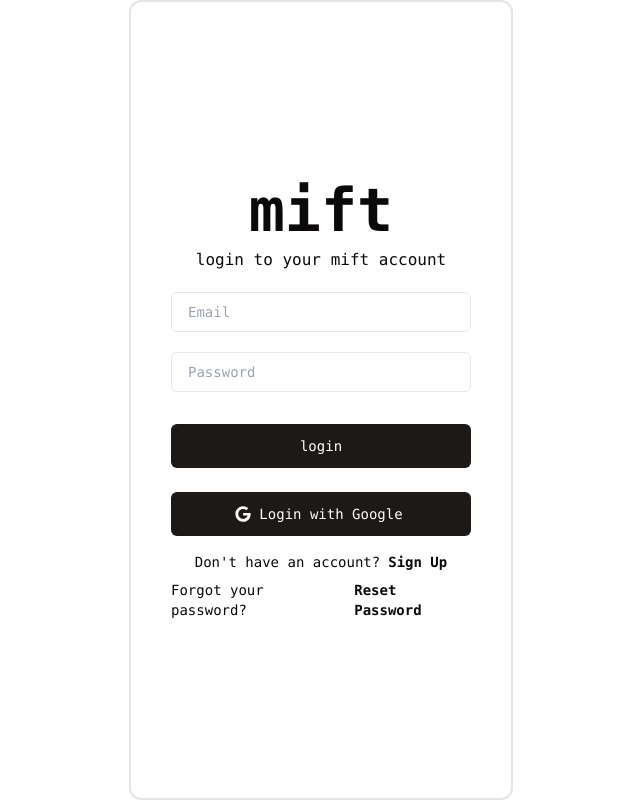
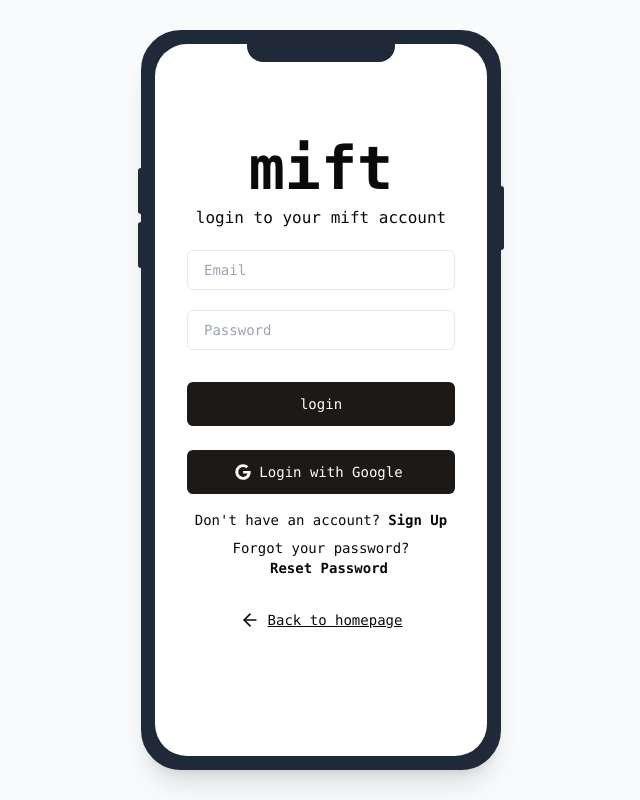
Before and after one commit to neerajkumarc/finance-tracker, a Next.js app: page /login in a window 1280 px wide. Shown: the whole page, without its empty margins (319-959 px from the left). Built offline with nearby package versions, Linux system fonts and the light colour scheme; no server answers.

Commit message:
add(ui): device mockup

```diff
--- a/src/app/(auth)/login/page.tsx
+++ b/src/app/(auth)/login/page.tsx
@@ -1,14 +1,13 @@
 import LoginForm from "./LoginForm";
 import LoginGoogle from "@/components/LoginGoogle";
+import { ArrowLeft } from "lucide-react";
 import Link from "next/link";
 
 export default function LoginPage() {
   return (
     <div className="w-full flex justify-between items-center h-full">
       <section className="flex flex-col w-[400px] px-8">
-          <h1 className="text-6xl w-full text-center font-bold mb-2">
-            mift
-          </h1>
+        <h1 className="text-6xl w-full text-center font-bold mb-2">mift</h1>
         <p className="text-center">login to your mift account</p>
         <LoginForm />
         <LoginGoogle />
@@ -19,10 +18,18 @@
           </Link>
         </div>
         <div className="mt-2 flex items-center text-sm justify-center">
-            <h1>{`Forgot your password?`}</h1>
+          <h1 className="text-center">
+            Forgot your password?
+            <span className="font-bold ml-2 block">
               <Link className="font-bold ml-2" href="/forgot-password">
                 Reset Password
               </Link>
+            </span>
+          </h1>
+        </div>
+        <div className="flex items-center justify-center w-full my-8">
+
+        <Link href={"/"} className="text-sm underline flex gap-2 items-center"><ArrowLeft className="w-5 h-5"/> Back to homepage</Link>
         </div>
       </section>
     </div>
--- a/src/app/dashboard/page.tsx
+++ b/src/app/dashboard/page.tsx
@@ -34,7 +34,7 @@
 
   const { balance, expenses, income } = calculateTotals();
   return (
-    <div className="pt-4 px-2 space-y-4 h-[calc(100vh-40px)] relative">
+    <div className="pt-4 px-2 space-y-4 h-full relative md:p-4 md:py-8">
       <div className="flex items-center justify-between">
         <h1 className="lowercase text-2xl font-medium">
           hello,<span className=""> {user?.user_metadata.username || user?.user_metadata.full_name}</span>
@@ -43,7 +43,7 @@
       </div>
       <Metrics balance={balance} expenses={expenses} income={income} />
       <Transactions transactions={transactions} />
-      <div className=" absolute right-0 bottom-0">
+      <div className=" absolute right-0 md:right-4 md:bottom-4 bottom-0">
       <AddDataWithMic user={user}/>
       </div>
     </div>
--- a/src/app/layout.tsx
+++ b/src/app/layout.tsx
@@ -14,13 +14,31 @@
 }>) {
   return (
     <html lang="en">
-      <body
-        className={`font-mono antialiased`}
-      >
-        <div className="mx-auto max-w-sm md:border-2  rounded-xl p-2 h-screen flex flex-col overflow-y-auto no-scrollbar">
-          <div className="flex-grow">{children}</div>
+      <body className="font-mono antialiased">
+        <div className="min-h-screen w-full flex items-center justify-center bg-gray-50 p-4">
+          {/* Mobile-first view (shows on all screens) */}
+          <div className="block md:hidden w-full max-w-sm">
+            <div className="mx-auto p-2 h-full flex flex-col overflow-y-auto no-scrollbar">
+              <div className="flex-grow">{children}</div>
+            </div>
+          </div>
+
+          {/* Desktop view with phone mockup (hidden on mobile) */}
+          <div className="hidden md:block">
+            <div className="relative mx-auto border-gray-800 dark:border-gray-800 bg-gray-800 border-[14px] rounded-[2.5rem] h-[740px] w-[360px] shadow-xl">
+              <div className="w-[148px] h-[18px] bg-gray-800 top-0 rounded-b-[1rem] left-1/2 -translate-x-1/2 absolute"></div>
+              <div className="h-[46px] w-[3px] bg-gray-800 absolute -start-[17px] top-[124px] rounded-s-lg"></div>
+              <div className="h-[46px] w-[3px] bg-gray-800 absolute -start-[17px] top-[178px] rounded-s-lg"></div>
+              <div className="h-[64px] w-[3px] bg-gray-800 absolute -end-[17px] top-[142px] rounded-e-lg"></div>
+              <div className="rounded-[2rem] overflow-hidden w-[332px] h-[712px] bg-white dark:bg-gray-800">
+                <div className="h-full w-full overflow-y-auto no-scrollbar">
+                  {children}
+                </div>
+              </div>
+            </div>
+          </div>
         </div>
       </body>
     </html>
   );
-}
+};
--- a/src/app/page.tsx
+++ b/src/app/page.tsx
@@ -8,7 +8,7 @@
     redirect("/dashboard");
   }
   return (
-    <main className="flex flex-col gap-2 items-center justify-center p-4 min-h-screen overflow-hidden">
+    <main className="flex flex-col gap-2 items-center justify-center p-4 h-full overflow-hidden">
       <div className="relative w-full max-w-md aspect-square">
         <div className="absolute left-1/2 top-1/2 -translate-x-1/2 -translate-y-1/2">
           <img
@@ -45,7 +45,7 @@
         <p>your minimal finance tracker app</p>
       </div>
       <div className="mt-8 w-full">
-        <button className="w-full bg-stone-900 hover:bg-stone-700 text-white font-bold py-2 px-4 rounded-full"><Link href="/dashboard">Get Started</Link></button>
+        <Link href="/dashboard"><button className="w-full bg-stone-900 hover:bg-stone-800 text-white font-bold py-2 px-4 rounded-full">Get Started</button></Link>
       </div>
     </main>
   );
--- a/src/components/Transactions.tsx
+++ b/src/components/Transactions.tsx
@@ -49,7 +49,7 @@
           {isAdding && (
             <div className="p-4 flex items-center justify-between">
             <div className="flex items-center gap-3">
-              <Skeleton className="h-4 w-[200px]" />
+              <Skeleton className="h-4 w-[160px] " />
             </div>
             <Skeleton className="h-4 w-[100px]" />
           </div>
```
Lines whose indentation alone changed are shown as unchanged.
